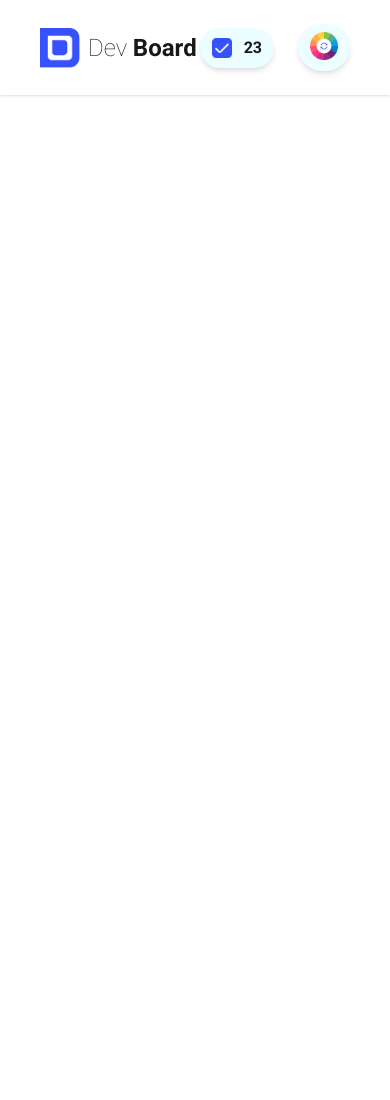
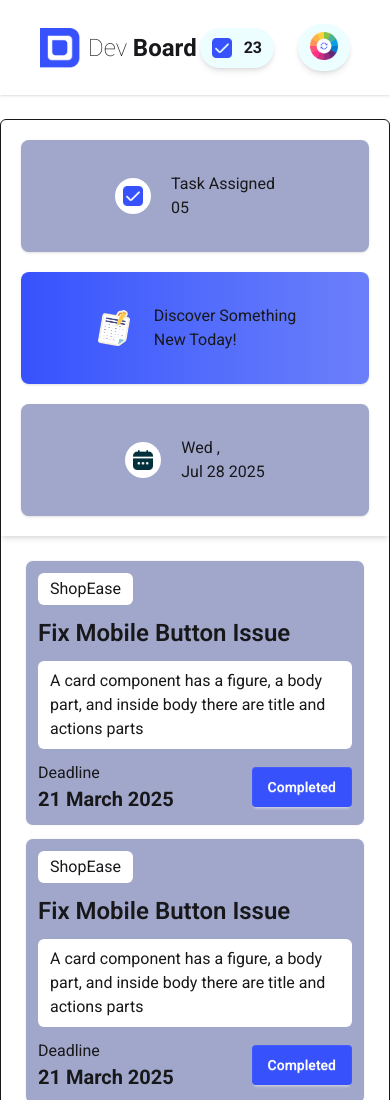
Before and after one commit to Sobuj301/Devboard-js-Project, a plain HTML site: page index.html in a window 390 px wide. Shown: the top 1100 px of the page. Before the commit the page ends 844 px from the top, so only its background shows below. Drawn offline with nearby package versions, Linux system fonts and the light colour scheme.

Commit message:
Implement dynamic task card rendering from tasks.json with responsive Tailwind grid layout

```diff
--- a/index.html
+++ b/index.html
@@ -23,7 +23,7 @@
 
 <body class="max-w-[1400px] mx-auto">
     <header>
-        <nav class="flex items-center justify-between px-10 shadow-sm py-6">
+        <nav class="flex items-center justify-between px-10 shadow-sm py-6 mb-6">
             <div class="flex gap-2 items-center">
                 <img class="w-10" src="./assets/logo.png" alt="">
                 <p class="text-2xl font-thin">Dev <span class="font-bold">Board</span></p>
@@ -35,12 +35,68 @@
                 </div>
                 <div class="shadow-md px-3 py-2 pb-1 rounded-full bg-cyan-50">
                     <button class="w-7 h-7">
-                        <img class="w-full"  src="./assets/theme-btn.png" alt="">
+                        <img class="w-full" src="./assets/theme-btn.png" alt="">
                     </button>
                 </div>
             </div>
         </nav>
     </header>
+
+    <main class="grid grid-cols-1 lg:grid-cols-12 gap-5">
+        <div class=" border col-span-1  lg:col-span-9  rounded-md">
+            <div class="grid grid-cols-1 md:grid-cols-12 p-5 gap-5 shadow-md">
+                <div
+                    class="flex col-span-1 md:col-span-3 items-center shadow-sm justify-center gap-5 bg-[#a1a7cb] rounded-lg p-8">
+                    <div class="bg-white p-2 rounded-full">
+                        <img class="w-5" src="./assets/checkbox.png" alt="">
+                    </div>
+                    <div>
+                        <h2>Task Assigned</h2>
+                        <p><span>05</span></p>
+                    </div>
+                </div>
+                <div
+                    class="flex justify-center items-center grid-cols-1 md:col-span-6 bg-gradient-to-r from-[#3752FD] to-[#6C7FFA] shadow-sm rounded-lg p-8">
+                    <div>
+                        <img class="w-10" src="./assets/board.png" alt="">
+                    </div>
+                    <h2 class="ml-5">Discover Something <br> New Today!</h2>
+                </div>
+                <div
+                    class="flex items-center justify-center gap-5 col-span-1 md:col-span-3 bg-[#a1a7cb] rounded-lg shadow-sm p-8">
+                    <div class="bg-white p-2 rounded-full">
+                        <img class="w-5" src="./assets/calender.png" alt="">
+                    </div>
+                    <div>
+                        <h2>Wed ,</h2>
+                        <p>Jul 28 2025</p>
+                    </div>
+                </div>
+            </div>
+
+            <section id="tasks-container" class="grid grid-cols-1 md:grid-cols-2 lg:grid-cols-3 gap-3 p-6">
+                <div class="card card-border p-3  bg-[#a1a7cb] ">
+                    <p class="bg-white w-fit px-3 py-1 rounded-md">ShopEase</p>
+                    <div class="">
+                        <h2 class="card-title text-2xl mt-3">Fix Mobile Button Issue </h2>
+                        <p class="bg-white px-3 py-2 rounded-md mt-3">A card component has a figure, a body part, and inside body there are title and actions parts
+                        </p>
+                        <div class="flex justify-between items-center mt-3">
+                            <div>
+                                <p class="font-normal">Deadline</p>
+                                <h3 class="font-bold text-xl">21 March 2025</h3>
+                            </div>
+                            <button class="btn border-none outline-none text-white bg-[#3752FD]">Completed</button>
+                        </div>
+                    </div>
+                </div>
+            </section>
+        </div>
+        <div class="border grid-cols-1 lg:col-span-3 h-screen rounded-md bg-green-500"></div>
+    </main>
+
+
+    <script src="index.js"></script>
 </body>
 
 </html>
--- /dev/null
+++ b/index.js
@@ -0,0 +1,37 @@
+const tasksDataLoad = async() =>{
+    const res = await fetch('tasks.json');
+    const data = await res.json()
+    displayTasks(data)
+
+}
+
+
+const displayTasks = async(tasks) =>{
+     const tasksContainer = document.getElementById('tasks-container');
+     tasks.forEach(task =>{
+        console.log(task)
+        const div = document.createElement('div')
+        div.innerHTML = `
+              <div class="card card-border p-3 bg-[#a1a7cb] ">
+                    <p class="bg-white w-fit px-3 py-1 rounded-md">ShopEase</p>
+                    <div class="">
+                        <h2 class="card-title text-2xl mt-3">Fix Mobile Button Issue </h2>
+                        <p class="bg-white px-3 py-2 rounded-md mt-3">A card component has a figure, a body part, and inside body there are title and actions parts
+                        </p>
+                        <div class="flex justify-between items-center mt-3">
+                            <div>
+                                <p class="font-normal">Deadline</p>
+                                <h3 class="font-bold text-xl">21 March 2025</h3>
+                            </div>
+                            <button class="btn border-none outline-none text-white bg-[#3752FD]">Completed</button>
+                        </div>
+                    </div>
+                </div>
+        `
+        tasksContainer.appendChild(div)
+     })
+}
+
+
+
+tasksDataLoad()
--- /dev/null
+++ b/tasks.json
@@ -0,0 +1,50 @@
+[
+  {
+    "id": 1,
+    "projectName": "ShopEase",
+    "taskTitle": "Fix Mobile Button Issue",
+    "description": "Debug using Chrome DevTools, check for overlapping elements, and ensure onClick works properly.",
+    "deadline": "2025-03-21",
+    "status": "Completed"
+  },
+  {
+    "id": 2,
+    "projectName": "TechMart",
+    "taskTitle": "Improve Page Load Speed",
+    "description": "Optimize images, use lazy loading, and remove unused JavaScript to enhance performance.",
+    "deadline": "2025-04-02",
+    "status": "Completed"
+  },
+  {
+    "id": 3,
+    "projectName": "BeautyBay",
+    "taskTitle": "Add Product Filter Section",
+    "description": "Implement category and price filters with dynamic rendering using JavaScript.",
+    "deadline": "2025-03-25",
+    "status": "Completed"
+  },
+  {
+    "id": 4,
+    "projectName": "GreenCart",
+    "taskTitle": "Fix Checkout Validation Bug",
+    "description": "Resolve form validation issue on checkout page to prevent empty submission.",
+    "deadline": "2025-03-28",
+    "status": "Completed"
+  },
+  {
+    "id": 5,
+    "projectName": "GadgetFix",
+    "taskTitle": "Add Responsive Navbar",
+    "description": "Create a fully responsive navbar for mobile and tablet views using Tailwind CSS.",
+    "deadline": "2025-04-05",
+    "status": "Completed"
+  },
+  {
+    "id": 6,
+    "projectName": "StyleZone",
+    "taskTitle": "Integrate Newsletter Signup",
+    "description": "Add an email subscription form with Mailchimp API and validate user input.",
+    "deadline": "2025-04-10",
+    "status": "Completed"
+  }
+]
```
